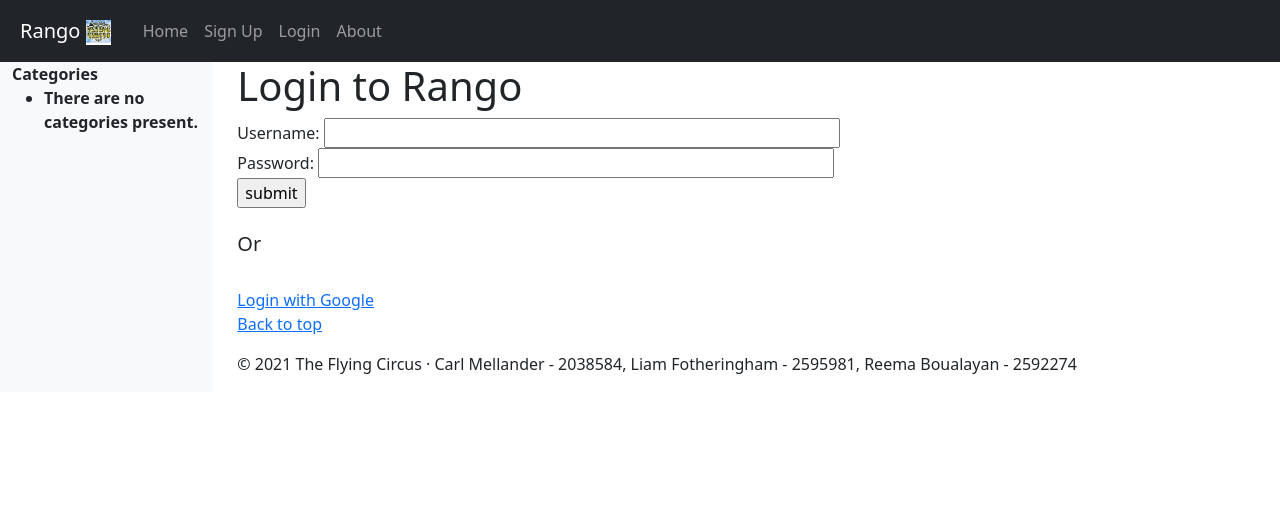
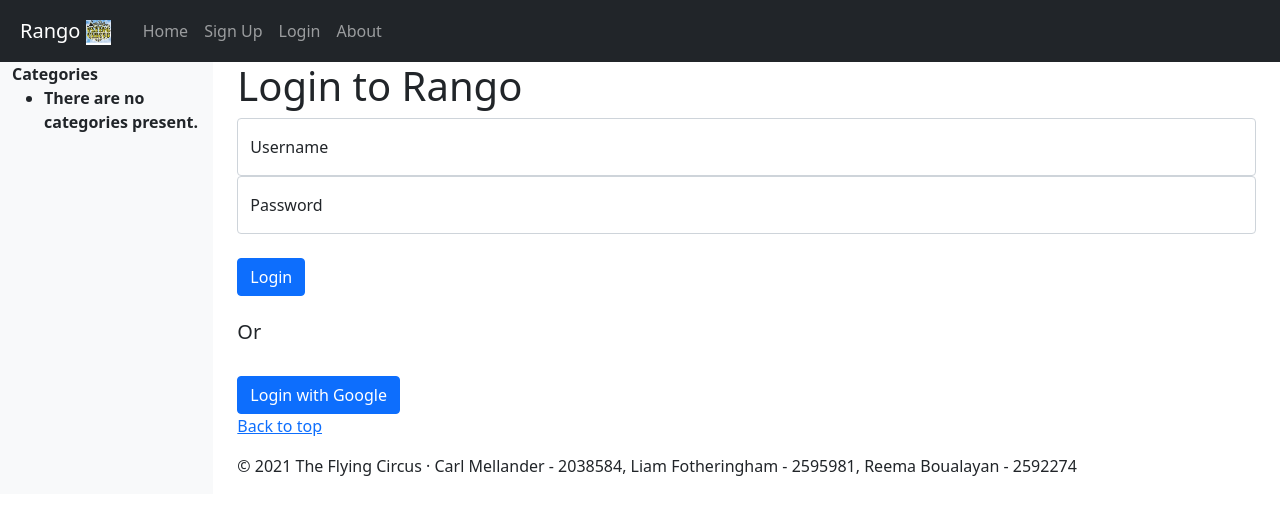
Before and after one commit to liamfotheringham/internet_technology_group_project, a Django app: page /rango/login/ in a window 1280 px wide. Shown: the top 515 px of the page. Run offline with Django 3.2, Linux system fonts and the light colour scheme; data that the repository does not hold is empty; some libraries are stand-ins or nearby versions.

Commit message:
fixed register and login functionality after I mistakenly removed it

```diff
--- a/static/style.css
+++ b/static/style.css
@@ -12,3 +12,8 @@
 .right {
     float: right;
 }
+
+#google_login {
+    color: white;
+    text-decoration: none;
+}
--- a/templates/rango/index.html
+++ b/templates/rango/index.html
@@ -9,7 +9,7 @@
 
     <h1>Welcome to Rango
                     {% if user.is_authenticated %}
-                        {{ user.username }}! <br />
+                       <td class="text-capitalize">{{ user.username }}!</td><br />
                     {% else %}
                         partner! <br />
                     {% endif %}
--- a/templates/rango/login.html
+++ b/templates/rango/login.html
@@ -10,15 +10,21 @@
     <h1>Login to Rango</h1>
     <form id="login_form" method="POST" action="{% url 'rango:login' %}">
         {% csrf_token %}
-        Username: <input type="text" name="username" value="" size="50" />
-        <br />
-        Password: <input type="text" name="password" value="" size="50" />
-        <br />
-        <input type="submit" value="submit" />
+        <div class="form-floating">
+            <input type="text" name="username" class="form-control" id="floatingInput" placeholder="Username">
+            <label for="floatingInput">Username</label>
+        </div>
+        <div class="form-floating">
+            <input type="password" name="password" class="form-control" id="floatingPassword" placeholder="Password">
+            <label for="floatingPassword">Password</label><br />
+        </div>
+        <input class="btn btn-primary" type="submit" value="Login"/>
     </form>
     <br />
     <h5>Or</h5>
     <br />
-    <a href="{% provider_login_url "google" %}">Login with Google</a>
-    <br />
+    <div class="btn btn-primary">
+        <a id="google_login" href="{% provider_login_url "google" %}">Login with Google</a><br />
+    </div>
+
 {% endblock body_block %}
```
Also changed, not shown: templates/rango/register.html (+5 -5 lines).
